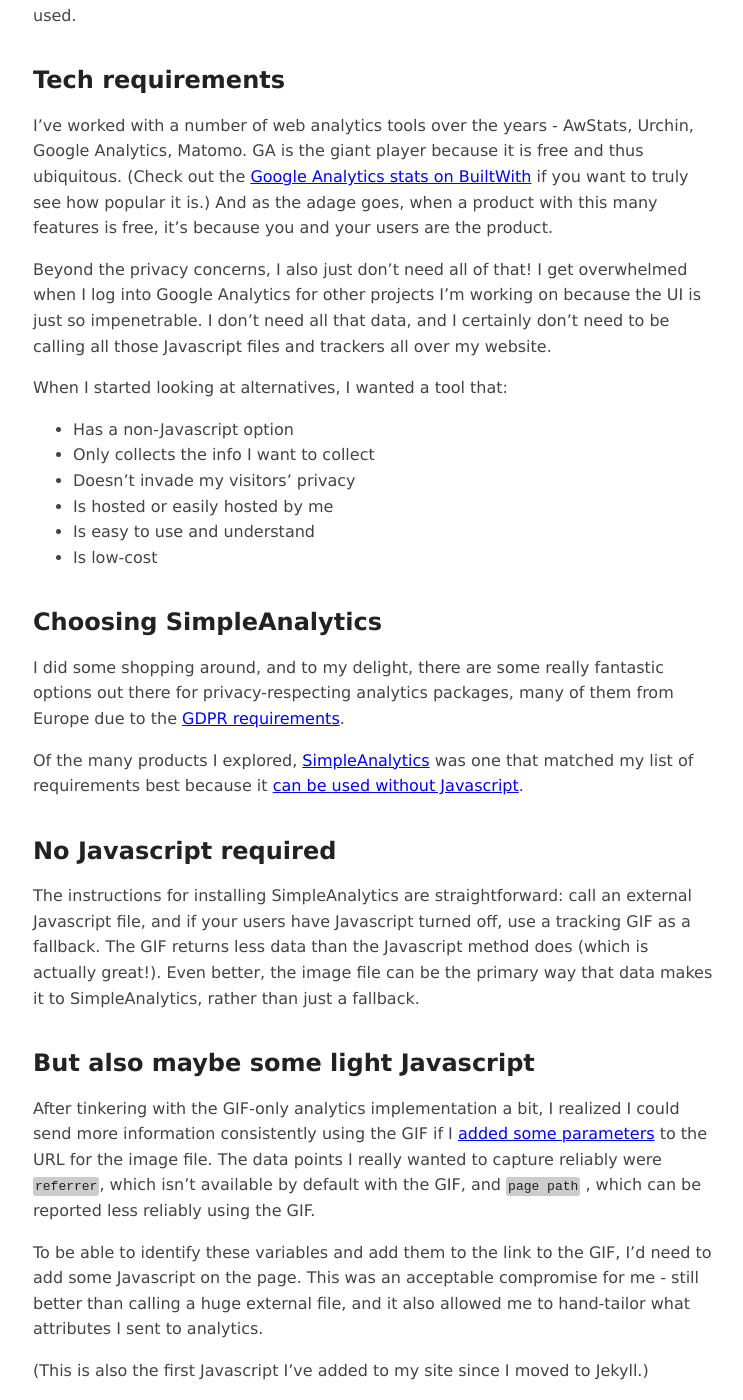
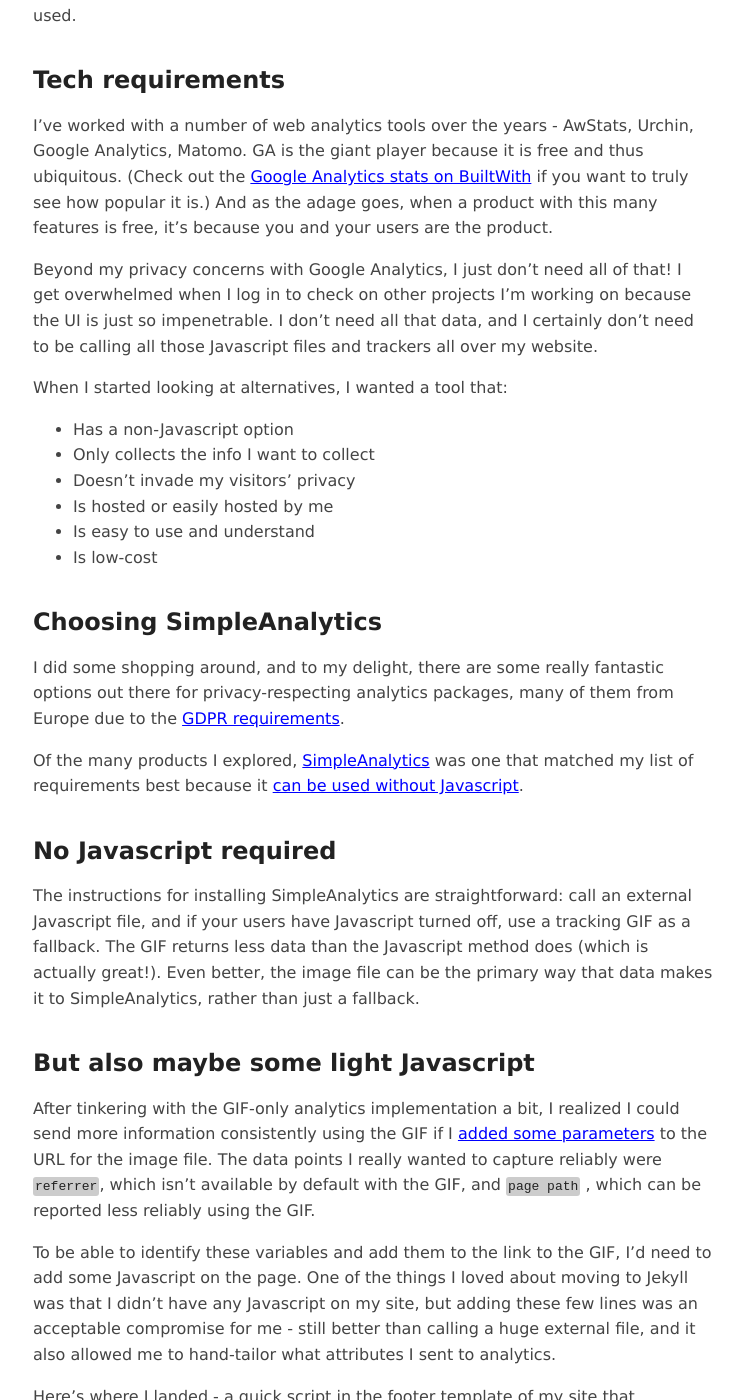
Before and after one commit to erinrwhite/jadeite, a Jekyll site: the page built from _posts/2025-09-28-simple-analytics.md, in a window 1280 px wide and 1400 px high, scrolled down 1038 px. Shown: the whole window, without its empty margins (267-1010 px from the left). Built offline with Jekyll 4.4.1, drawn with Linux system fonts in a browser that asks for light colours; some of the changed text lies outside the part shown.

Commit message:
some formatting updates to simpleanalytics post
Affected files:
_posts/2025-09-28-simple-analytics.md

```diff
--- a/_posts/2025-09-28-simple-analytics.md
+++ b/_posts/2025-09-28-simple-analytics.md
@@ -27,7 +27,7 @@ I didn't want to collect data about the **people** using my site - just how it's
 
 I've worked with a number of web analytics tools over the years - AwStats, Urchin, Google Analytics, Matomo. GA is the giant player because it is free and thus ubiquitous. (Check out the [Google Analytics stats on BuiltWith](https://trends.builtwith.com/analytics/Google-Analytics/) if you want to truly see how popular it is.) And as the adage goes, when a product with this many features is free, it's because you and your users are the product.
 
-Beyond the privacy concerns, I also just don't need all of that! I get overwhelmed when I log into Google Analytics for other projects I'm working on because the UI is just so impenetrable. I don't need all that data, and I certainly don't need to be calling all those Javascript files and trackers all over my website.
+Beyond my privacy concerns with Google Analytics, I just don't need all of that! I get overwhelmed when I log in to check on other projects I'm working on because the UI is just so impenetrable. I don't need all that data, and I certainly don't need to be calling all those Javascript files and trackers all over my website.
 
 When I started looking at alternatives, I wanted a tool that:
 
@@ -52,16 +52,16 @@ The instructions for installing SimpleAnalytics are straightforward: call an ext
 
 After tinkering with the GIF-only analytics implementation a bit, I realized I could send more information consistently using the GIF if I [added some parameters](https://docs.simpleanalytics.com/without-javascript#:~:text=These%20are%20the%20values%20we%20can%E2%80%99t%20get%20with%20the%20pixel%20alone%3A) to the URL for the image file. The data points I really wanted to capture reliably were `referrer`, which isn't available by default with the GIF, and `page path` , which can be reported less reliably using the GIF.
 
-To be able to identify these variables and add them to the link to the GIF, I'd need to add some Javascript on the page. This was an acceptable compromise for me - still better than calling a huge external file, and it also allowed me to hand-tailor what attributes I sent to analytics.
+To be able to identify these variables and add them to the link to the GIF, I'd need to add some Javascript on the page. One of the things I loved about moving to Jekyll was that I didn't have any Javascript on my site, but adding these few lines was an acceptable compromise for me - still better than calling a huge external file, and it also allowed me to hand-tailor what attributes I sent to analytics.
 
-(This is also the first Javascript I've added to my site since I moved to Jekyll.)
-
-Here's where I landed - a quick script in the footer template of my site that
+Here's where I landed - a quick script in the footer template of my site that...
 
 - pulls in the full hostname and pathname of the current page
 - grabs the referring URL if there is one
 - concatenates everything into the full URL to the GIF
 - builds an `<img>` tag to render the GIF on the page and send the analytics
+
+### Code
 
 {% gist c77eefc786fb2574160c21d30ef9e61a %}
 
```
Also changed, not shown: other parts of _posts/2025-09-28-simple-analytics.md (+1 -1 lines).
